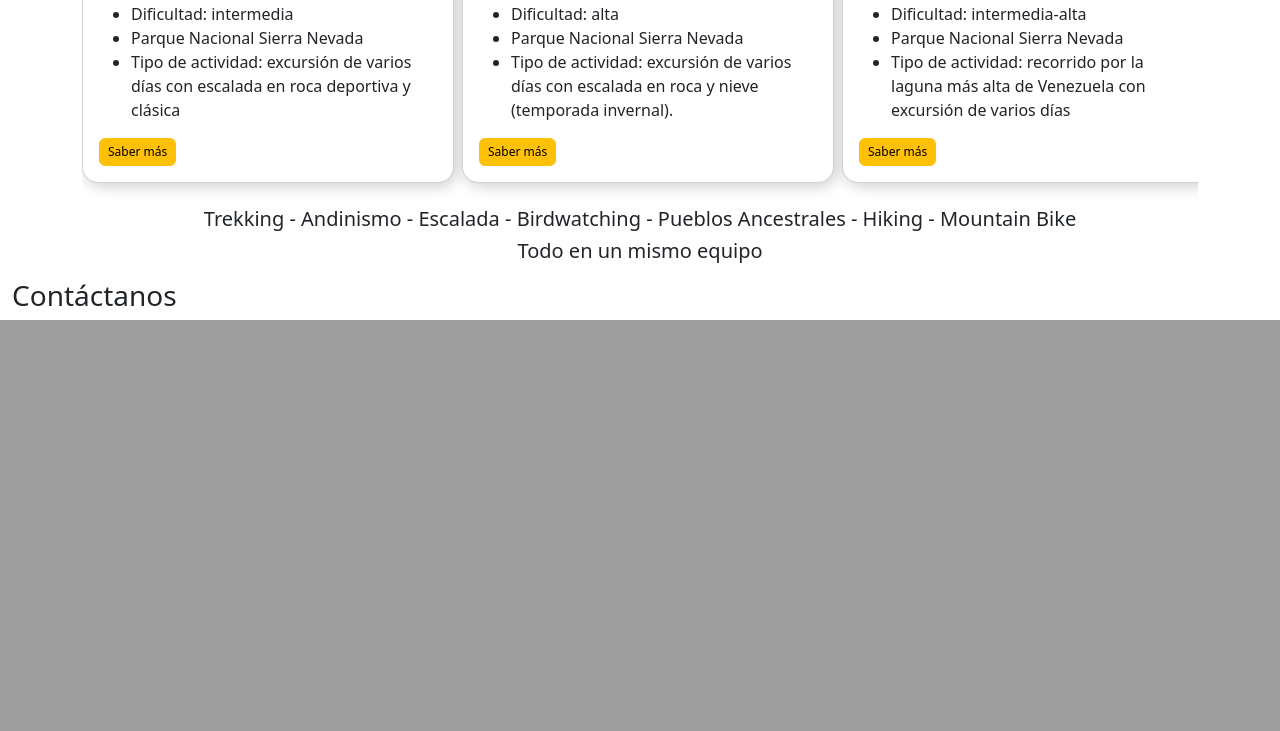
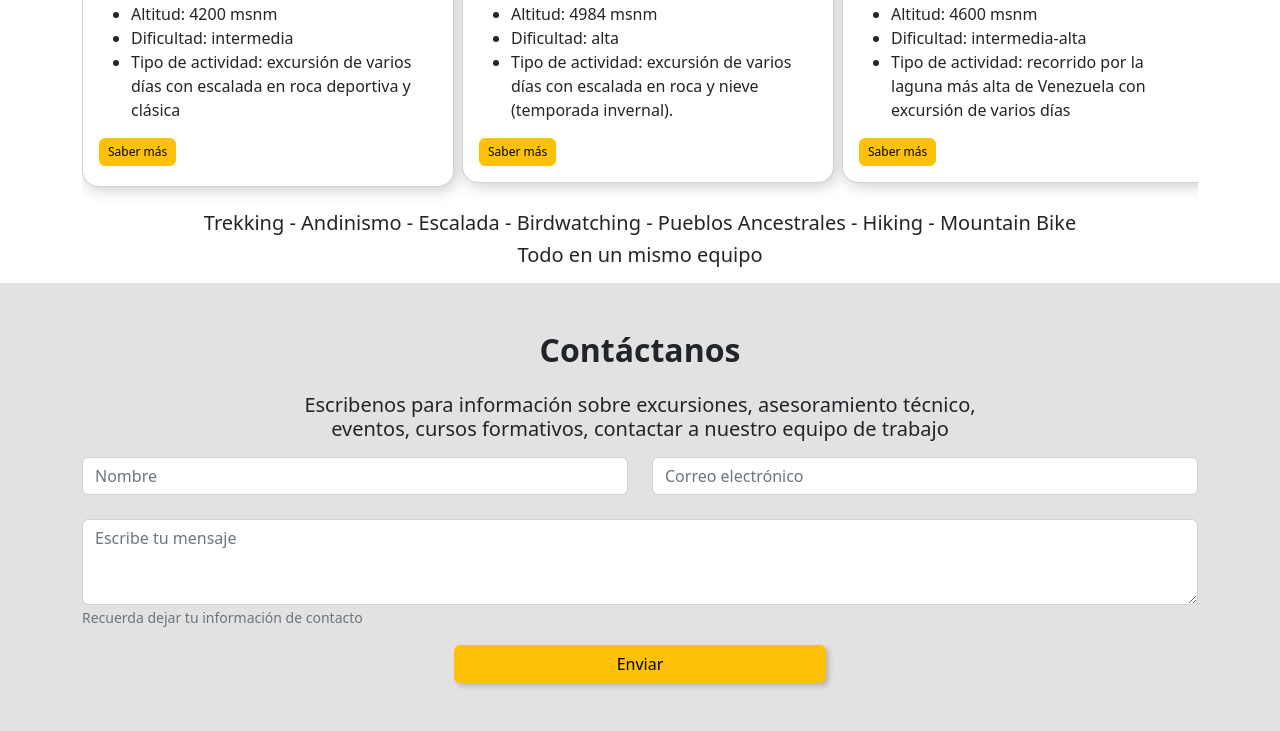
Before and after one commit to leomed512/ugam-web, a PHP site: page / in a window 1280 px wide. Shown: the part 4623-5354 px from the top of the page. Before the commit the page ends 4943 px from the top, so only its background shows below. Run offline with PHP 8.4, Linux system fonts and the light colour scheme; style sheets or scripts are compiled from the project's sources.

Commit message:
contact form with basic layout ready, some changes in expeditions'section. Still a bug with the containers

```diff
--- a/index.html
+++ b/index.html
@@ -218,9 +218,9 @@
 
          <!-- expeditions -->
     <div class="container mt-3 mb-3">
-      <div class="text-center">
+      <div class="text-center mb-4">
         <h2>Expediciones</h2>
-        <small>Conoce </small>
+        <small>Conoce todo lo que las montañas de Venezuela tienen para ti y los tuyos!</small>
       </div>
 
       <div class="row  my-auto justify-content-center">
@@ -228,8 +228,8 @@
             <div class="carousel-inner expedition-inner" role="listbox">
                 <div class="carousel-item expedition-item active">
 
-                  <div class="col-md-6 col-lg-4 mb-3 me-md-2">
-                    <div class="card card-expedition rounded rounded-4">
+                  <div class="col-md-6 col-lg-4 mb-3 me-md-2 ">
+                    <div class="card card-expedition rounded rounded-4 pb-1">
                       <img class="img-fluid" alt="100%x280" src="https://res.cloudinary.com/arawato666/image/upload/v1659287878/UGAM/xample2_ffgikw.png">
                       <div class="card-body">
                         <h5 class="text-center">
@@ -238,13 +238,13 @@
                         <ul class="card-text ">
                           <li>Altitud: 4200 msnm</li>
                           <li>Dificultad: intermedia</li>
-                          <li>Parque Nacional Sierra Nevada</li>
                           <li>Tipo de actividad: excursión de varios días con escalada en roca deportiva y clásica</li>
                         </ul>
                         <a href="#" class="btn btn-warning" style="--bs-btn-padding-y: .25rem; --bs-btn-padding-x: .5rem; --bs-btn-font-size: .75rem;">
                           Saber más
                         </a>
                       </div>
+
                     </div>
                   </div>
 
@@ -260,7 +260,6 @@
                         <ul class="card-text ">
                           <li>Altitud: 4984 msnm</li>
                           <li>Dificultad: alta</li>
-                          <li>Parque Nacional Sierra Nevada</li>
                           <li>Tipo de actividad: excursión de varios días con escalada en roca y nieve (temporada invernal).</li>
                         </ul>
                         <a href="#" class="btn btn-warning" style="--bs-btn-padding-y: .25rem; --bs-btn-padding-x: .5rem; --bs-btn-font-size: .75rem;">
@@ -282,7 +281,6 @@
                         <ul class="card-text ">
                           <li>Altitud: 4600 msnm</li>
                           <li>Dificultad: intermedia-alta</li>
-                          <li>Parque Nacional Sierra Nevada</li>
                           <li>Tipo de actividad: recorrido por la laguna más alta de Venezuela con excursión de varios días</li>
                         </ul>
                         <a href="#" class="btn btn-warning" style="--bs-btn-padding-y: .25rem; --bs-btn-padding-x: .5rem; --bs-btn-font-size: .75rem;">
@@ -304,7 +302,6 @@
                         <ul class="card-text ">
                           <li>Altitud: 4922 msnm</li>
                           <li>Dificultad: alta inferior</li>
-                          <li>Parque Nacional Sierra Nevada</li>
                           <li>Tipo de actividad: tercer pico más alto del país, excursión de varios días con escalada en roca y nieve</li>
                         </ul>
                         <a href="#" class="btn btn-warning" style="--bs-btn-padding-y: .25rem; --bs-btn-padding-x: .5rem; --bs-btn-font-size: .75rem;">
@@ -326,7 +323,6 @@
                         <ul class="card-text ">
                           <li>Altitud: 4800 msnm</li>
                           <li>Dificultad: Intermedia-alta</li>
-                          <li>Parque Nacional Sierra Nevada</li>
                           <li>Tipo de actividad: excursión enfocada en escalada clásica por cumbres míticas por mucho tiempo sin ser exploradas</li>
                         </ul>
                         <a href="#" class="btn btn-warning" style="--bs-btn-padding-y: .25rem; --bs-btn-padding-x: .5rem; --bs-btn-font-size: .75rem;">
@@ -348,8 +344,7 @@
                         <ul class="card-text ">
                           <li>Altitud: 4920msnm</li>
                           <li>Dificultad: alta-inferior</li>
-                          <li>Parque Nacional Sierra Nevada</li>
-                          <li>Tipo de actividad: viaje al segundo pico más alto del país y el último glaciar. Acampada de varios días con escalada sencilla</li>
+                          <li>Tipo de actividad: viaje al segundo pico más alto del país y el último glaciar</li>
                         </ul>
                         <a href="#" class="btn btn-warning" style="--bs-btn-padding-y: .25rem; --bs-btn-padding-x: .5rem; --bs-btn-font-size: .75rem;">
                           Saber más
@@ -375,10 +370,29 @@
 
         <!-- contact form -->
   <section class="contactForm">
-    <div class="container-fluid">
-      <article>
-        <h3>Contáctanos</h3>
-        <h5></h5>
+    <div class="container-fluid pb-5">
+      <article class="pt-5 d-flex flex-column align-items-center heading">
+        <h2 class="fw-bold">Contáctanos</h2>
+        <h5 class="fw-light my-3 w-75 text-center">Escribenos para información sobre excursiones, asesoramiento técnico, eventos, cursos formativos, contactar a nuestro equipo de trabajo </h5>
+      </article>
+      <article class="container">
+        <form>
+          <div class="mb-3 row">
+            <div class="form-label col-12 col-md-6">
+              <input type="text" class="form-control" placeholder="Nombre" aria-label="First name">
+            </div>
+            <div class="form-label col-12 col-md-6">
+              <input type="email" class="form-control" id="exampleInputEmail1" aria-describedby="emailHelp" placeholder="Correo electrónico" >
+            </div>
+          </div>
+          <div class="mb-3 form-label">
+            <textarea class="form-control" id="exampleFormControlTextarea1" rows="3" placeholder="Escribe tu mensaje"></textarea>
+            <small class="form-text text-muted">Recuerda dejar tu información de contacto</small>
+          </div>
+
+          <button type="submit" class="btn btn-warning col-6 col-lg-4 d-grid mx-auto">Enviar</button>
+
+        </form>
       </article>
     </div>
   </section>
--- a/styles/components/_contact.scss
+++ b/styles/components/_contact.scss
@@ -0,0 +1,11 @@
+.contactForm {
+    background-color: #E2E2E2;
+    .heading {
+        h5 {
+            max-width: 700px;
+        }
+    }
+    button {
+        box-shadow: 3px 3px 5px rgba(#000, $alpha: 0.2);
+    }
+}
--- a/styles/components/_sectionSeven-Expeditions.scss
+++ b/styles/components/_sectionSeven-Expeditions.scss
@@ -1,7 +1,12 @@
 .card-expedition {
     box-shadow: 3px 3px 15px rgba(#000, $alpha: 0.2);
+    position: relative;
+}
 
+.card-expedition a{
+    margin-bottom: auto;
 }
+
 
 ///// responsive card image!!!!!!
 #recipeCarousel .card-expedition img {
@@ -10,6 +15,8 @@
     height: 50vh;
     overflow: hidden;
 }
+
+
 ///////////////////// responsive carousel snippet
 @media (max-width: 767px) {
     .carousel-inner .carousel-item > div {
--- a/styles/media_queries/desktop.scss
+++ b/styles/media_queries/desktop.scss
@@ -34,4 +34,5 @@
         max-height: 550px;
       }
 }
+
 }
--- a/styles/media_queries/mobile.scss
+++ b/styles/media_queries/mobile.scss
@@ -21,4 +21,9 @@
         max-height: 350px;
       }
 }
+
+/////////////////////
+.card-expedition {
+    //min-height: 680px;
 }
+}
--- a/styles/styles.css
+++ b/styles/styles.css
@@ -1,3 +1,14 @@
+.contactForm {
+  background-color: #E2E2E2;
+}
+.contactForm .heading h5 {
+  max-width: 700px;
+}
+.contactForm button {
+  -webkit-box-shadow: 3px 3px 5px rgba(0, 0, 0, 0.2);
+          box-shadow: 3px 3px 5px rgba(0, 0, 0, 0.2);
+}
+
 * {
   margin: 0;
   padding: 0;
@@ -175,6 +186,11 @@ body {
 .card-expedition {
   -webkit-box-shadow: 3px 3px 15px rgba(0, 0, 0, 0.2);
           box-shadow: 3px 3px 15px rgba(0, 0, 0, 0.2);
+  position: relative;
+}
+
+.card-expedition a {
+  margin-bottom: auto;
 }
 
 #recipeCarousel .card-expedition img {
```
